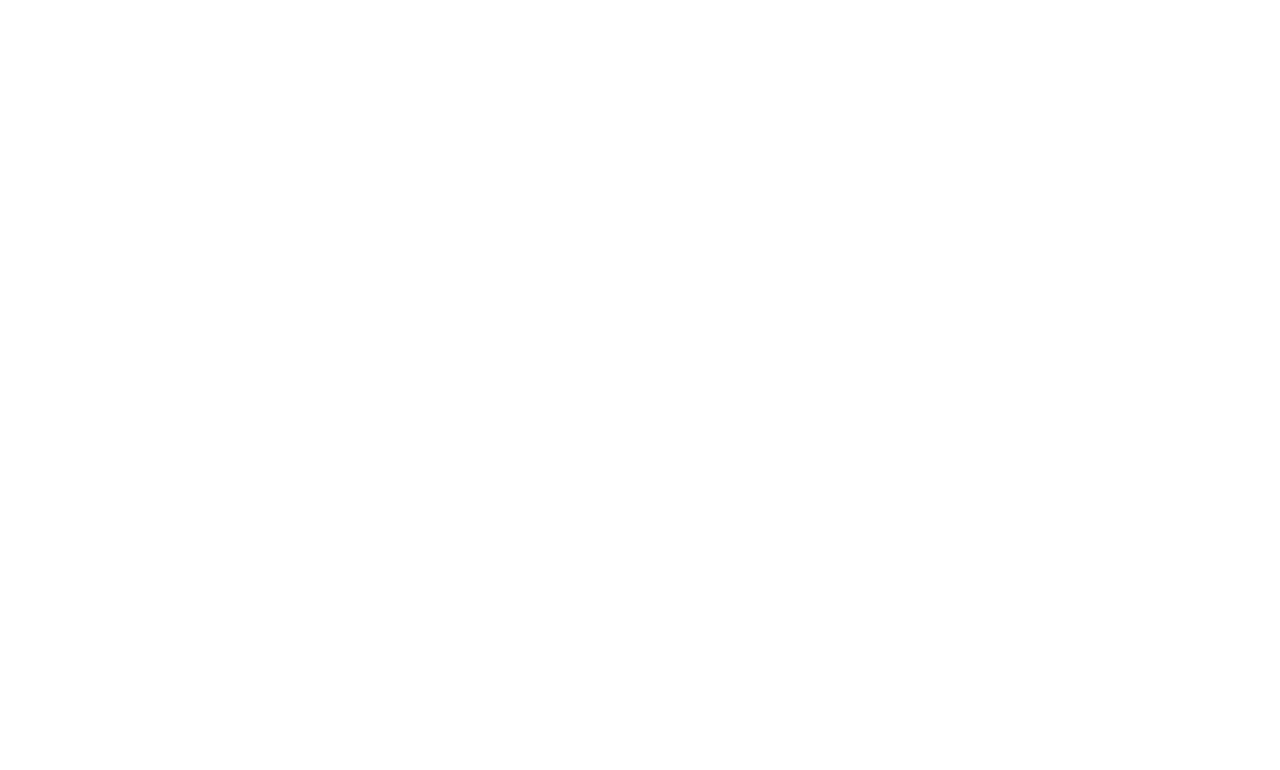
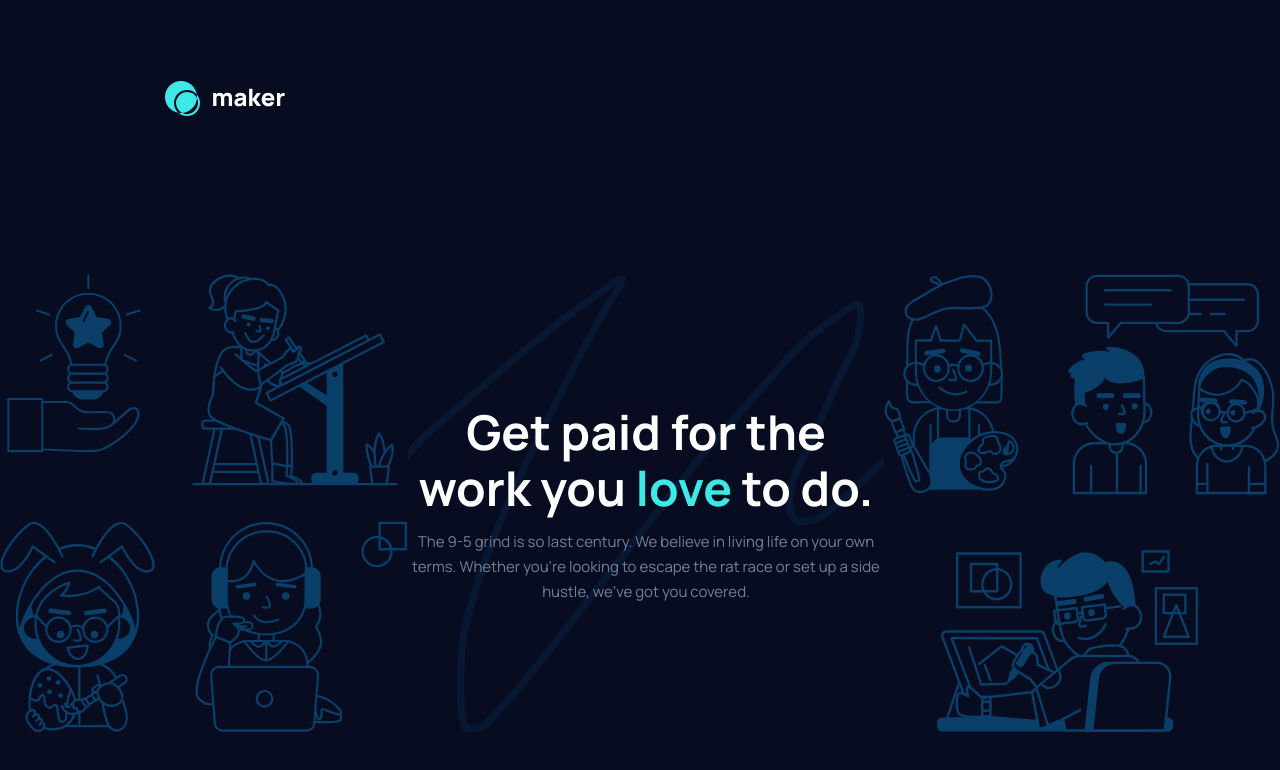
Before and after one commit to VasconcellosDev/maaker-landing-page, a website built with Vite: page index.html in a window 1280 px wide. Built offline with nearby package versions, Linux system fonts and the light colour scheme.

Commit message:
add hero

```diff
--- a/index.html
+++ b/index.html
@@ -16,7 +16,37 @@
   </head>
 
   <body>
-    <div id="app"></div>
+    <header>
+      <img class="logo" src="./assets/icons/logo.svg" alt="logohero" />
+    </header>
+
+    <main>
+      <section class="hero">
+        <img
+          class="hero__image-section-left"
+          src="./assets/images/illustration-hero-left.svg"
+          alt="image-left"
+        />
+        <div class="hero__content">
+          <h1 class="hero__title">
+            Get paid for the work you <strong>love</strong> to do.
+          </h1>
+
+          <p class="hero__description">
+            The 9-5 grind is so last century. We believe in living life on your
+            own terms. Whether you’re looking to escape the rat race or set up a
+            side hustle, we’ve got you covered.
+          </p>
+        </div>
+        <img
+          class="hero__image-section-right"
+          src="./assets/images/illustration-hero-right.svg"
+          alt="image-right"
+        />
+      </section>
+    </main>
+
+    <footer></footer>
     <script type="module" src="/main.js"></script>
   </body>
 </html>
--- a/style.css
+++ b/style.css
@@ -6,4 +6,49 @@
 
 body {
   font-family: "Manrope", sans-serif;
+  background: #080c20;
 }
+
+.logo {
+  width: 120px;
+  height: 35px;
+  margin-top: 81px;
+  margin-left: 165px;
+}
+
+.hero {
+  display: flex;
+  justify-content: space-between;
+  margin-top: 153px;
+}
+
+.hero__content {
+  display: flex;
+  flex-direction: column;
+  align-items: center;
+  justify-content: center;
+  text-align: center;
+  background: url("./assets/images/bg-hero-squiggle.svg") no-repeat center
+    center;
+  background-size: cover;
+}
+
+.hero__title {
+  max-width: 667px;
+  font-weight: 800;
+  font-size: 48px;
+  line-height: 56px;
+  color: #ffffff;
+}
+
+.hero__title strong {
+  color: #3ee9e5;
+}
+
+.hero__description {
+  max-width: 500px;
+  font-size: 15px;
+  margin-top: 13px;
+  line-height: 25px;
+  color: #777f98;
+}
```
